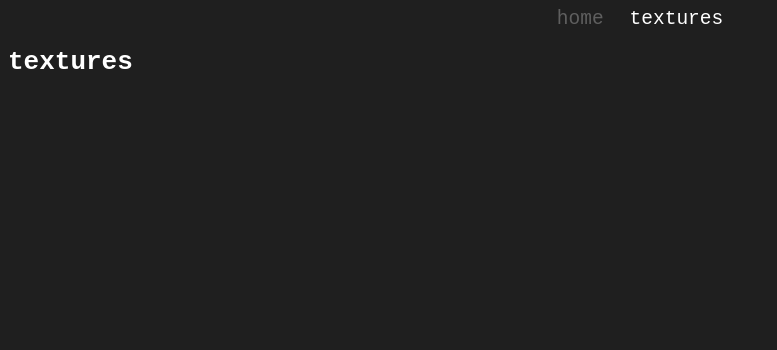
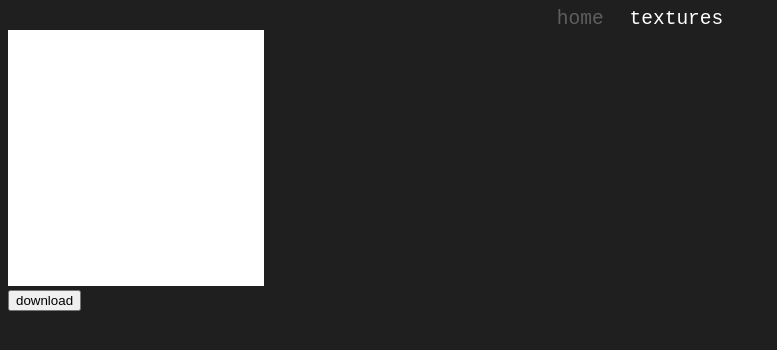
Before and after one commit to Jtl98/gdt, a React (Vite) app: page /gdt/textures in a window 1280 px wide. Shown: the top 350 px of the page, without its empty margins (0-777 px from the left). Built offline with nearby package versions, Linux system fonts and the light colour scheme.

Commit message:
add blank image download

```diff
--- /dev/null
+++ b/src/Canvas.tsx
@@ -0,0 +1,42 @@
+import { useEffect } from "react";
+import type { Rgb } from "./types";
+
+export default function Canvas({ canvasRef, newImageData }: CanvasAttributes) {
+  useEffect(() => {
+    const { current } = canvasRef;
+    const context = current?.getContext("2d");
+    if (!context || newImageData.length === 0) return;
+
+    const width = newImageData[0].length;
+    const height = newImageData.length;
+    const imageData = context.createImageData(width, height);
+    const { data } = imageData;
+
+    for (let y = 0; y < height; y++) {
+      for (let x = 0; x < width; x++) {
+        const index = (y * width + x) * 4;
+        const { r, g, b } = newImageData[y][x];
+
+        data[index] = r;
+        data[index + 1] = g;
+        data[index + 2] = b;
+        data[index + 3] = 255;
+      }
+    }
+
+    context.putImageData(imageData, 0, 0);
+  }, [canvasRef, newImageData]);
+
+  return (
+    <canvas
+      ref={canvasRef}
+      width={newImageData[0]?.length ?? 0}
+      height={newImageData.length}
+    ></canvas>
+  );
+}
+
+type CanvasAttributes = {
+  canvasRef: React.RefObject<HTMLCanvasElement | null>;
+  newImageData: Rgb[][];
+};
--- a/src/Textures.tsx
+++ b/src/Textures.tsx
@@ -1,7 +1,48 @@
+import { useMemo, useRef } from "react";
+import Canvas from "./Canvas";
+import type { Rgb } from "./types";
+
+const imageFilename = "texture.png";
+
 export default function Textures() {
+  const canvasRef = useRef<HTMLCanvasElement>(null);
+
+  function download() {
+    const image = canvasRef.current?.toDataURL("image/png");
+    if (!image) return;
+
+    const link = document.createElement("a");
+    link.href = image;
+    link.download = imageFilename;
+    link.click();
+  }
+
   return (
     <div>
-      <h1>textures</h1>
+      <Canvas
+        canvasRef={canvasRef}
+        newImageData={useMemo(() => createWhiteImageData(), [])}
+      />
+      <br />
+      <button onClick={download}>download</button>
     </div>
   );
 }
+
+function createWhiteImageData() {
+  const width = 256;
+  const height = 256;
+  const imageData: Rgb[][] = [];
+
+  for (let y = 0; y < height; y++) {
+    const row: Rgb[] = [];
+
+    for (let x = 0; x < width; x++) {
+      row.push({ r: 255, g: 255, b: 255 });
+    }
+
+    imageData.push(row);
+  }
+
+  return imageData;
+}
--- /dev/null
+++ b/src/types.ts
@@ -0,0 +1,5 @@
+export type Rgb = {
+  r: number;
+  g: number;
+  b: number;
+};
```
